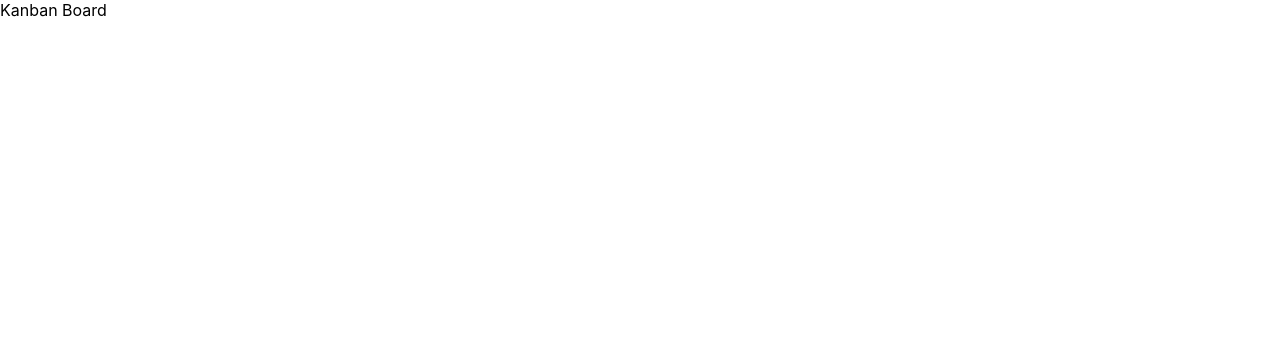
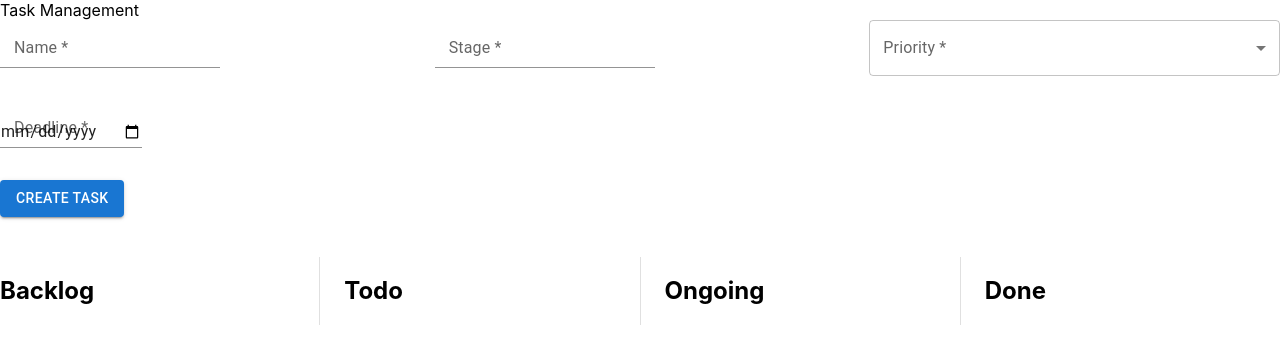
Before and after one commit to lalitnegi23/JSAssessment, a React (Create React App) app: page /taskmanagement in a window 1280 px wide. Shown: the top 364 px of the page. Built offline with nearby package versions, Linux system fonts and the light colour scheme.

Commit message:
react boiler plate code without backend and API

```diff
--- a/package.json
+++ b/package.json
@@ -3,11 +3,15 @@
   "version": "0.1.0",
   "private": true,
   "dependencies": {
+    "@emotion/react": "^11.9.3",
+    "@emotion/styled": "^11.9.3",
+    "@mui/material": "^5.9.2",
     "@testing-library/jest-dom": "^5.16.4",
     "@testing-library/react": "^13.3.0",
     "@testing-library/user-event": "^13.5.0",
     "react": "^18.2.0",
     "react-dom": "^18.2.0",
+    "react-router-dom": "^6.3.0",
     "react-scripts": "5.0.1",
     "web-vitals": "^2.1.4"
   },
--- a/public/index.html
+++ b/public/index.html
@@ -24,7 +24,7 @@
       work correctly both with client-side routing and a non-root public URL.
       Learn how to configure a non-root public URL by running `npm run build`.
     -->
-    <title>React App</title>
+    <title>Kanban Board</title>
   </head>
   <body>
     <noscript>You need to enable JavaScript to run this app.</noscript>
--- a/src/App.js
+++ b/src/App.js
@@ -1,9 +1,14 @@
 import './App.css';
+import {Button} from "@mui/material";
+import {Link} from "react-router-dom"
 
 function App() {
   return (
     <>
-    <header>Kanban Board</header>
+    <h1>Kanban Board</h1>
+    <Button variant="outlined"><Link to="/signup">Signup</Link></Button>
+    <Button variant="outlined"><Link to="/login">Login</Link></Button>
+
     </>
   );
 }
--- /dev/null
+++ b/src/components/TaskPlayGround.js
@@ -0,0 +1,33 @@
+import FormControl from "@mui/material/FormControl";
+import InputLabel from "@mui/material/InputLabel";
+import Input from "@mui/material/Input";
+import Grid from "@mui/material/Grid";
+import Divider from "@mui/material/Divider";
+import Button from "@mui/material/Button";
+import { useState } from "react";
+
+export default function TaskPlayGround(){
+    return(
+        <>
+
+        <Grid container marginTop={5}>
+      <Grid item xs marginRight={3}>
+        <h2>Backlog</h2>
+
+      </Grid>
+      <Divider orientation="vertical" flexItem ></Divider>
+      <Grid item xs marginLeft={3}>
+        <h2>Todo</h2>
+      </Grid>
+      <Divider orientation="vertical" flexItem></Divider>
+      <Grid item xs marginLeft={3}>
+      <h2>  Ongoing</h2>
+      </Grid>
+      <Divider orientation="vertical" flexItem></Divider>
+      <Grid item xs marginLeft={3}>
+        <h2>Done</h2>
+      </Grid>
+    </Grid>
+        </>
+    )
+}
--- a/src/index.js
+++ b/src/index.js
@@ -1,13 +1,28 @@
 import React from 'react';
 import ReactDOM from 'react-dom/client';
+import { BrowserRouter,Routes,
+  Route } from "react-router-dom";
 import './index.css';
 import App from './App';
 import reportWebVitals from './reportWebVitals';
+import Signup from './routes/Signup';
+import Login from './routes/Login';
+import Dashboard from './routes/Dashboard';
+import TaskManagement from './routes/TaskManagement';
 
 const root = ReactDOM.createRoot(document.getElementById('root'));
 root.render(
   <React.StrictMode>
-    <App />
+    <BrowserRouter>
+    <Routes>
+    <Route path="/" element={<App />} />
+      <Route path="signup" element={<Signup />} />
+      <Route path="login" element={<Login />} />
+      <Route path="dashboard" element={<Dashboard />} />
+      <Route path="taskmanagement" element={<TaskManagement />} />
+      </Routes>
+    </BrowserRouter>
+
   </React.StrictMode>
 );
 
--- /dev/null
+++ b/src/routes/Dashboard.js
@@ -0,0 +1,9 @@
+export default function Dashboard() {
+
+    return(
+        <>
+        <header>Dashboard</header>
+        <p>There are currently no tasks</p>
+        </>
+    )
+}
--- /dev/null
+++ b/src/routes/Login.js
@@ -0,0 +1,60 @@
+import FormControl from "@mui/material/FormControl";
+import InputLabel from "@mui/material/InputLabel";
+import Input from "@mui/material/Input";
+import Grid from "@mui/material/Grid";
+import Button from "@mui/material/Button";
+import { useState } from "react";
+import { useNavigate } from "react-router-dom";
+
+
+export default function Login() {
+    let navigate = useNavigate();
+    const defaultValues={
+        nameOrEmail:"",
+        password:"",
+    }
+
+    const [formValues,setFormValues]= useState(defaultValues);
+
+    const handleInputChange=(e)=>{
+        const{name,value} = e.target;
+        setFormValues({...formValues,
+        [name]:value});
+            }
+
+
+            const handleSubmit=(event)=>{
+        event.preventDefault();
+        console.log(formValues);
+        navigate('/dashboard')
+            }
+    return (
+      <main style={{ padding: "1rem 0" }}>
+        <h2>Login</h2>
+        <form onSubmit={handleSubmit}>
+        <Grid
+        container
+        spacing={{ xs: 2, md: 3 }}
+        columns={{ xs: 4, sm: 8, md: 12 }}
+      >
+ <Grid item xs={2} sm={4} md={4}>
+          <FormControl>
+            <InputLabel htmlFor="name">Name/E-mail *</InputLabel>
+            <Input id="name" name="nameOrEmail" value={formValues.nameOrEmail} onChange={handleInputChange} required />
+          </FormControl>
+        </Grid>
+        <Grid item xs={2} sm={4} md={4}>
+          <FormControl>
+            <InputLabel htmlFor="password" >Password *</InputLabel>
+            <Input id="password" type="password" name="password" value={formValues.password} onChange={handleInputChange} required/>
+
+          </FormControl>
+        </Grid>
+      </Grid>
+      <Grid item marginTop={4}>
+        <Button variant="contained" type="submit">Submit</Button>
+      </Grid>
+        </form>
+      </main>
+    );
+  }
--- /dev/null
+++ b/src/routes/Signup.js
@@ -0,0 +1,93 @@
+import FormControl from "@mui/material/FormControl";
+import InputLabel from "@mui/material/InputLabel";
+import Input from "@mui/material/Input";
+import Grid from "@mui/material/Grid";
+import Button from "@mui/material/Button";
+import { useState } from "react";
+
+export default function Signup() {
+
+    const defaultValues={
+        name:"",
+        username:"",
+        email:"",
+        contact:"",
+        password:"",
+        file:null
+    }
+
+    const [formValues,setFormValues]= useState(defaultValues);
+
+    const handleInputChange=(e)=>{
+const{name,value} = e.target;
+setFormValues({...formValues,
+[name]:value});
+    }
+
+
+    const handleSubmit=(event)=>{
+event.preventDefault();
+console.log(formValues);
+localStorage.setItem('UsersDB', JSON.stringify(formValues));
+    }
+  return (
+    <main style={{ padding: "1rem 0" }}>
+      <h2>Signup</h2>
+      <form onSubmit={handleSubmit}>
+      <Grid
+        container
+        spacing={{ xs: 2, md: 3 }}
+        columns={{ xs: 4, sm: 8, md: 12 }}
+      >
+        <Grid item xs={2} sm={4} md={4}>
+          <FormControl>
+            <InputLabel htmlFor="name">Name *</InputLabel>
+            <Input id="name" name="name" value={formValues.name} onChange={handleInputChange} required />
+          </FormControl>
+        </Grid>
+        <Grid item xs={2} sm={4} md={4}>
+          <FormControl>
+            <InputLabel htmlFor="username" >Username *</InputLabel>
+            <Input id="my-input" name="username" value={formValues.username} onChange={handleInputChange} required/>
+
+          </FormControl>
+        </Grid>
+        <Grid item xs={2} sm={4} md={4}>
+          <FormControl>
+            <InputLabel htmlFor="email">Email address *</InputLabel>
+            <Input id="email" type="email" aria-describedby="my-helper-text" name="email" value={formValues.email} onChange={handleInputChange} required/>
+
+          </FormControl>
+        </Grid>
+        <Grid item xs={2} sm={4} md={4}>
+          <FormControl>
+            <InputLabel htmlFor="contactnumber">Contact Number</InputLabel>
+            <Input id="contactnumber" type="number" name="contact" value={formValues.contact} onChange={handleInputChange}/>
+
+          </FormControl>
+        </Grid>
+        <Grid item xs={2} sm={4} md={4}>
+          <FormControl>
+            <InputLabel htmlFor="password" >Password *</InputLabel>
+            <Input id="password" type="password" name="password" value={formValues.password} onChange={handleInputChange} required/>
+
+          </FormControl>
+        </Grid>
+        <Grid item xs={2} sm={4} md={4}>
+          <FormControl>
+            {/* <InputLabel htmlFor="profileimage">Profile Image</InputLabel> */}
+            <Input id="profileimage" type="file" name="file" value={formValues.file} onChange={(e)=>setFormValues({...formValues,
+[formValues.file]:e.target.files[0]})}/>
+
+          </FormControl>
+        </Grid>
+
+      </Grid>
+      <Grid item marginTop={4}>
+        <Button variant="contained" type="submit">Submit</Button>
+      </Grid>
+
+      </form>
+    </main>
+  );
+}
--- /dev/null
+++ b/src/routes/TaskManagement.js
@@ -0,0 +1,92 @@
+import FormControl from "@mui/material/FormControl";
+import InputLabel from "@mui/material/InputLabel";
+import Input from "@mui/material/Input";
+import Grid from "@mui/material/Grid";
+import Button from "@mui/material/Button";
+import Select from "@mui/material/Select";
+import MenuItem from "@mui/material/MenuItem";
+import { useState } from "react";
+import TaskPlayGround from "../components/TaskPlayGround";
+
+export default function TaskManagement() {
+    const defaultValues={
+        name:"",
+        stage:"",
+        priority:"",
+        deadline:""
+    }
+
+    const [formValues,setFormValues]= useState(defaultValues);
+
+    const handleInputChange=(e)=>{
+        const{name,value} = e.target;
+        setFormValues({...formValues,
+        [name]:value});
+            }
+
+
+            const handleSubmit=(event)=>{
+        event.preventDefault();
+        console.log(formValues);            }
+
+    return(
+        <>
+        <header>Task Management</header>
+        <form onSubmit={handleSubmit}>
+        <Grid
+        container
+        spacing={{ xs: 2, md: 3 }}
+        columns={{ xs: 4, sm: 8, md: 12 }}
+      >
+ <Grid item xs={2} sm={4} md={4}>
+          <FormControl>
+            <InputLabel htmlFor="name">Name *</InputLabel>
+            <Input id="name" name="name" value={formValues.name} onChange={handleInputChange} required />
+          </FormControl>
+        </Grid>
+        <Grid item xs={2} sm={4} md={4}>
+          <FormControl>
+            <InputLabel htmlFor="password" >Stage *</InputLabel>
+            <Input id="stage"  name="stage" value={formValues.stage} onChange={handleInputChange} required/>
+
+          </FormControl>
+        </Grid>
+        <Grid item xs={2} sm={4} md={4}>
+          {/* <FormControl>
+            <InputLabel htmlFor="password" >Priority *</InputLabel>
+            <Input id="priority"  name="priority" value={formValues.priority} onChange={handleInputChange} required/>
+
+          </FormControl> */}
+          <FormControl fullWidth>
+  <InputLabel id="demo-simple-select-label">Priority *</InputLabel>
+  <Select
+    labelId="demo-simple-select-label"
+    id="demo-simple-select"
+    value={formValues.priority}
+    label="Priority"
+    onChange={handleInputChange}
+  >
+    <MenuItem value="low">Low</MenuItem>
+    <MenuItem value="medium">Medium</MenuItem>
+    <MenuItem value="high">High</MenuItem>
+  </Select>
+</FormControl>
+        </Grid>
+        <Grid item xs={2} sm={4} md={4}>
+          <FormControl>
+            <InputLabel htmlFor="password" >Deadline *</InputLabel>
+            <Input id="deadline"  name="deadline" type="date" value={formValues.deadline} onChange={handleInputChange} required/>
+
+          </FormControl>
+        </Grid>
+      </Grid>
+      <Grid item marginTop={4}>
+        <Button variant="contained" type="submit">Create Task</Button>
+      </Grid>
+        </form>
+
+
+   <TaskPlayGround/>
+        </>
+    )
+}
```
Also changed, not shown: 1 other file (tests, documents, lock files or other folders).
